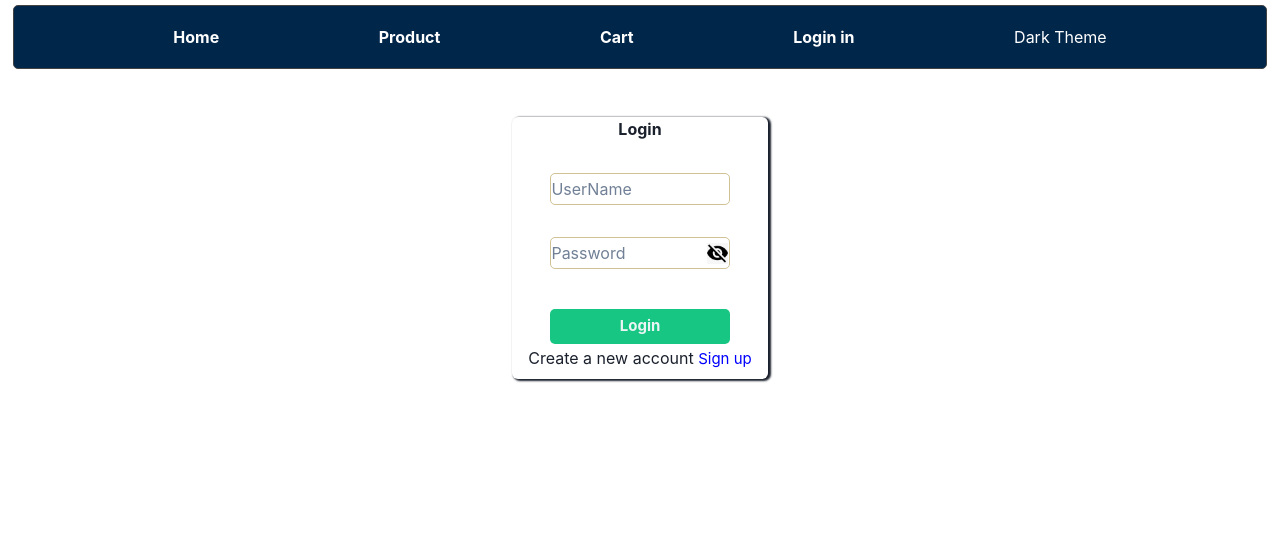
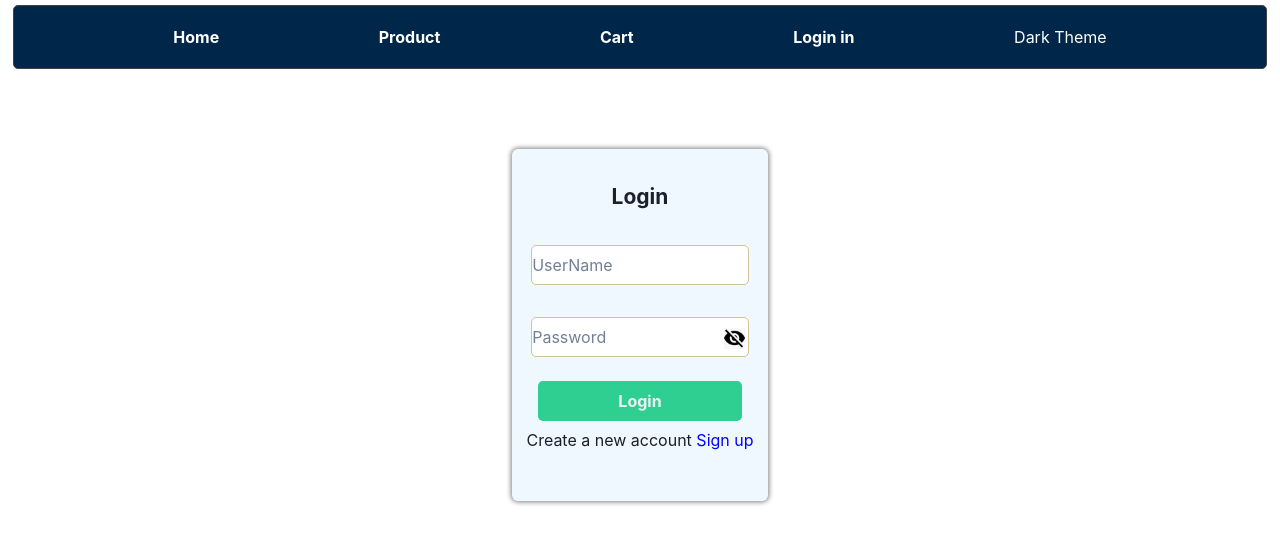
Before and after one commit to niteshrawat0401/Full_stack_appliction, a React (Create React App) app in the folder client/: page /login in a window 1280 px wide. Shown: the top 544 px of the page. Built offline with nearby package versions, Linux system fonts and the light colour scheme.

Commit message:
style in login page

```diff
--- a/client/src/Pages/Login.jsx
+++ b/client/src/Pages/Login.jsx
@@ -67,7 +67,7 @@ export const Login = ({ isUserisAuthenticated }) => {
     <div>
       <div className="login_main_container">
         <form onSubmit={handleLogin}>
-          <h3 style={{ fontWeight: "bold" }}>Login</h3>
+          <h3 style={{ fontWeight: "bold" , paddingTop:"2rem", fontSize:"21px" }}>Login</h3>
           <input
             className="inpu1"
             type="text"
@@ -102,9 +102,9 @@ export const Login = ({ isUserisAuthenticated }) => {
           <br />
           <input className="inpu3" type="submit" value="Login" />
         </form>
-        <div style={{ paddingTop: "2px" }}>
+        <div style={{ paddingTop: "2px",marginTop:"5px" }}>
           <span>Create a new account </span>
-          <Link style={{ color: "blue", fontSize: "15px" }} to={"/signup"}>
+          <Link style={{ color: "blue" ,fontSize: "16px" }} to={"/signup"}>
             Sign up
           </Link>
         </div>
--- a/client/src/Pages/style.module.css/Login.css
+++ b/client/src/Pages/style.module.css/Login.css
@@ -1,36 +1,37 @@
 .login_main_container {
-  box-shadow: 2px 1px 2px 1px;
-  height: 16.4rem;
+  background-color: #eff8ff;
+  box-shadow: 0px 0px 5px 1px gray;
+  height: 22rem;
   width: 20%;
   margin: auto;
-  margin-top: 3rem;
+  margin-top: 5rem;
   border-radius: 6px;
 }
 .inpu1 {
-  width: 70%;
-  height: 2rem;
+  width: 85%;
+  height: 2.5rem;
   border-radius: 5px;
   margin-top: 2rem;
   border: 1px solid #d1c295;
 }
 .inpu2 {
-  width: 70%;
-  height: 2rem;
+  width: 85%;
+  height: 2.5rem;
   border-radius: 5px;
   margin-top: 2rem;
   border: 1px solid #d1c295;
 }
 
 .inpu3 {
-  width: 70%;
-  height: 2.2rem;
+  width: 80%;
+  height: 2.5rem;
   border-radius: 5px;
-  margin-top: 1rem;
+  /* margin-top: 1rem; */
   color: #ecf5f5;
   font-weight: bold;
-  font-size: 15px;
+  font-size: 16px;
   cursor: pointer;
-  background-color: #18c683;
+  background-color: #2fcf92;
   border: none;
 }
 
@@ -45,5 +46,5 @@
   width: 21px;
   position: absolute;
   top: 60%;
-  left: 76%;
+  left: 83%;
 }
```
